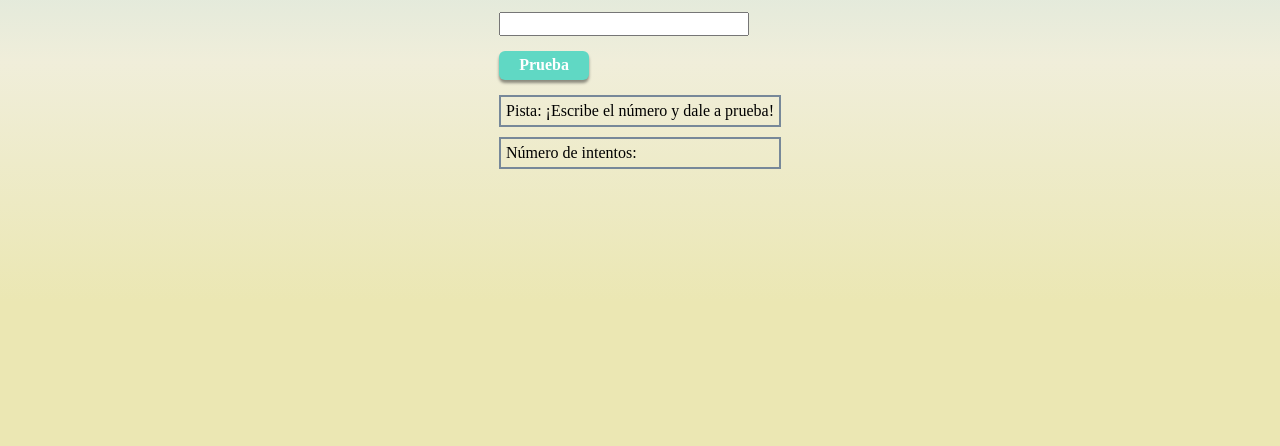
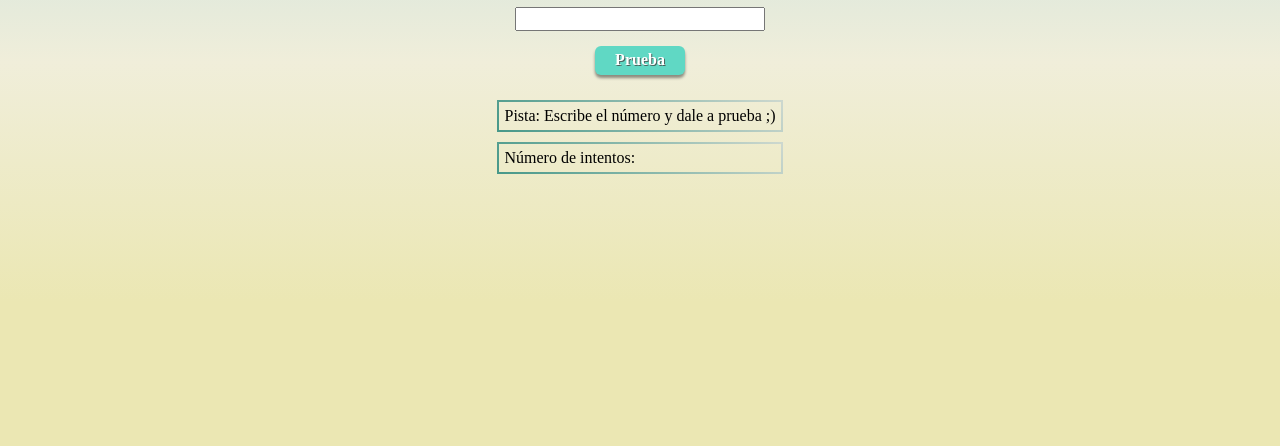
Before and after one commit to angelabenavente/evaluacion-intermedia-modulo-2-angelabenavente, a plain HTML site: page index.html in a window 1280 px wide. Shown: the part 354-800 px from the top of the page. Drawn offline with Linux system fonts and the light colour scheme.

Commit message:
Add color to borders

```diff
--- a/index.html
+++ b/index.html
@@ -1,7 +1,7 @@
 <!DOCTYPE html>
 <html lang="es">
   <head>
-    <title>Hola mundo</title>
+    <title>Adivina el número</title>
     <meta charset="UTF-8">
     <meta name="viewport" content="width=device-width, initial-scale=1.0">
     <link href="./styles/normalize.css" rel="stylesheet" type="text/css">
@@ -18,9 +18,9 @@
       <h2 class="instructions"><span class="capitalize">introduce</span> aquí tu número:</h2>
       <input class="number" type="number" min="0">
       <button class="submitButton" type="submit">prueba</button>
-      <div class="clueDiv">
+      <div class="clueDiv box-2">
         <p class="clue"><span class="capitalize">pista:</span>
-          <p class="clueText"><span class="capitalize">&nbsp;¡escribe</span> el número y dale a <span>prueba!</span></p></p>
+          <p class="clueText"><span class="capitalize">&nbsp;escribe</span> el número y dale a <span>prueba ;)</span></p></p>
       </div>
       <div class="attempsDiv">
           <p class="attemps"><span class="capitalize">número</span> de intentos: <span class="attempsNumber"></span></p>
--- a/js/main.js
+++ b/js/main.js
@@ -3,6 +3,7 @@
 const numberChoosenNode = document.querySelector('.number');
 const submitButtonNode = document.querySelector('.submitButton');
 const clueTextNode = document.querySelector('.clueDiv > .clueText');
+const clueDivNode = document.querySelector('.clueDiv > .clue');
 const attempsTextNode = document.querySelector('.attempsDiv > .attemps > .attempsNumber');
 const maxNumber = 100;
 const minNumber = 0;
@@ -21,7 +22,8 @@ function increaseCountClicks() {
 
 function getClue() {
   if (numberChoosenNode.value == '' || numberChoosenNode.value > maxNumber || numberChoosenNode.value <= minNumber || isNaN(numberChoosenNode.value) === false) {
-    clueTextNode.innerHTML = 'Debe introducir un número entre 1 y 100.';
+    clueTextNode.innerHTML = 'Debes introducir un número entre 1 y 100.';
+    clueDivNode.innerHTML = '';
     //isNaN validation because I can write 'e' letter in spite of type number input.
   } else if (randomNumber > numberChoosenNode.value) {
     clueTextNode.innerHTML = 'Demadiado bajo.';
--- a/styles/style.css
+++ b/styles/style.css
@@ -26,10 +26,11 @@
   margin-top: 15px;
   margin-bottom: 15px;
   width: 250px;
+  align-self: center;
 }
 
 .submitButton {
-  margin-bottom: 15px;
+  margin-bottom: 25px;
   padding: 5px;
   width: 90px;
   background-color: #60d8c4;
@@ -40,13 +41,18 @@
   text-transform: capitalize;
   cursor: pointer;
   box-shadow: 0 3px 3px 0 rgba(0, 0, 0, 0.42);
+  align-self: center;
+  text-shadow: 1px 1px #423d3dc2;
+
 }
-
 .clueDiv {
   border: 2px solid lightslategray;
   padding: 5px;
-  max-width: 300px;
+  max-width: 320px;
   margin-bottom: 10px;
+  border: 2px solid;
+  border-image-source: linear-gradient(45deg,rgb(71, 152, 137), rgb(205, 216, 207));
+  border-image-slice: 1;
 }
 
 .clue {
@@ -61,4 +67,6 @@
   border: 2px solid lightslategray;
   padding: 5px;
   max-width: 300px;
+  border-image-source: linear-gradient(45deg,rgb(71, 152, 137), rgb(205, 216, 207));
+  border-image-slice: 1;
 }
```
